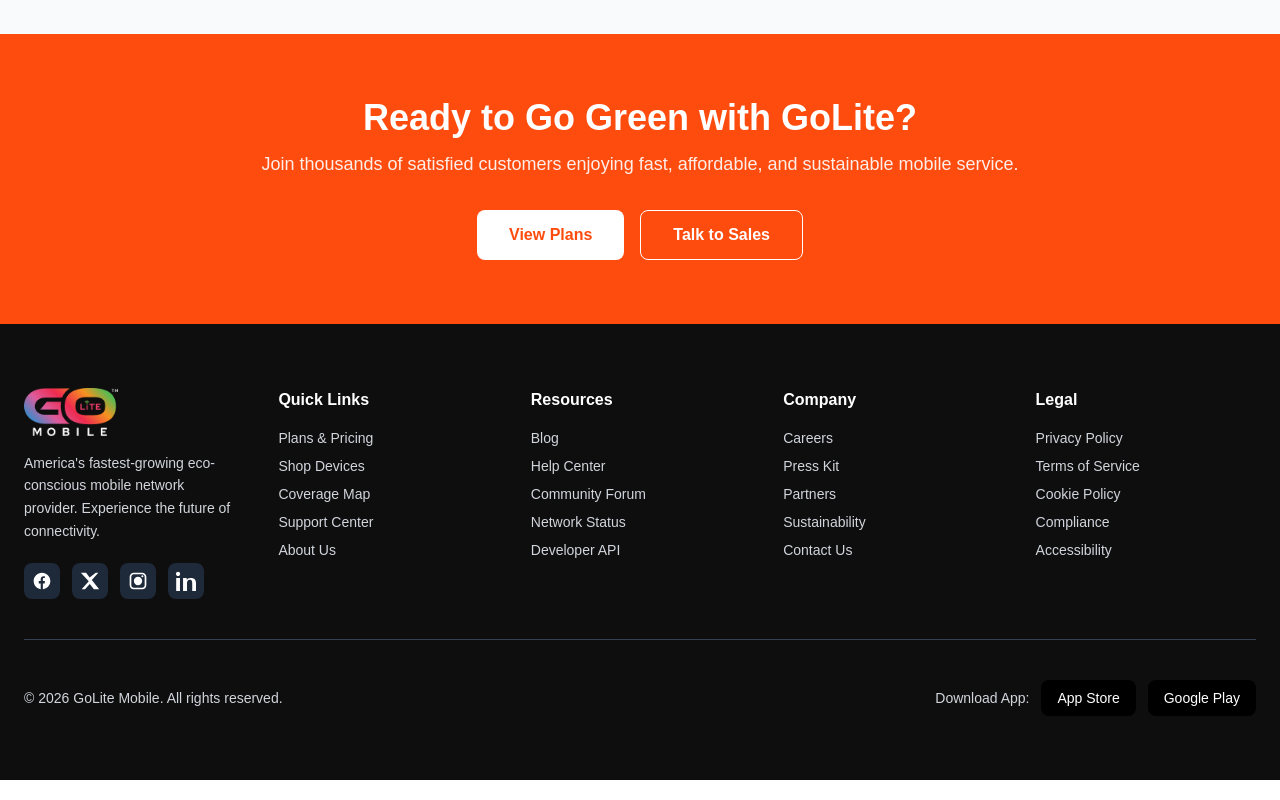
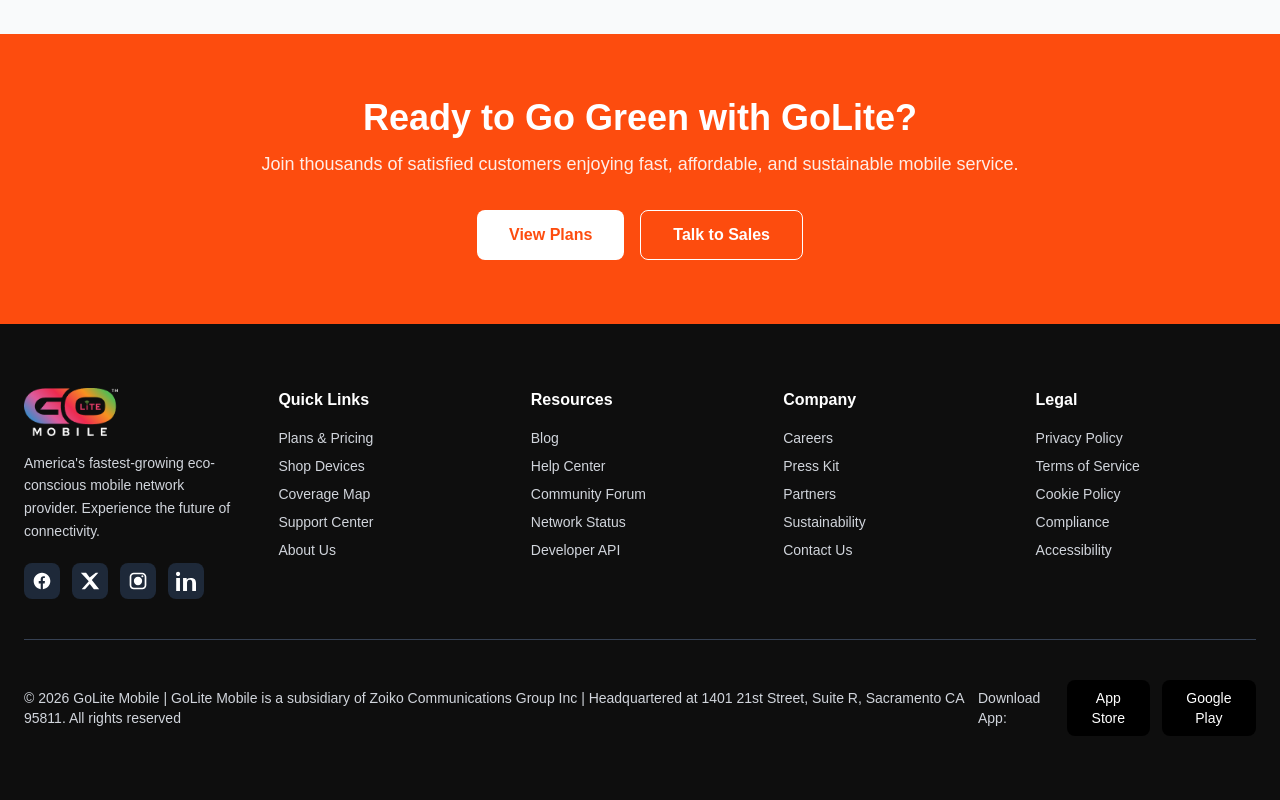
Before and after one commit to ZoikoGroup/golitereact, a Next.js app: page / in a window 1280 px wide. Shown: the part 5600-6400 px from the top of the page. Built offline with nearby package versions, Linux system fonts and the light colour scheme.

Commit message:
copywrite

```diff
--- a/app/components/Footer.tsx
+++ b/app/components/Footer.tsx
@@ -107,7 +107,7 @@
 
         {/* BOTTOM ROW */}
         <div className="flex flex-col md:flex-row justify-between items-center text-sm">
-          <p>&copy; {curyear} GoLite Mobile. All rights reserved.</p>
+          <p>&copy; {curyear} GoLite Mobile | GoLite Mobile is a subsidiary of Zoiko Communications Group Inc | Headquartered at 1401 21st Street, Suite R, Sacramento CA 95811. All rights reserved</p>
 
           <div className="flex items-center gap-3 mt-4 md:mt-0">
             <span>Download App:</span>
```
